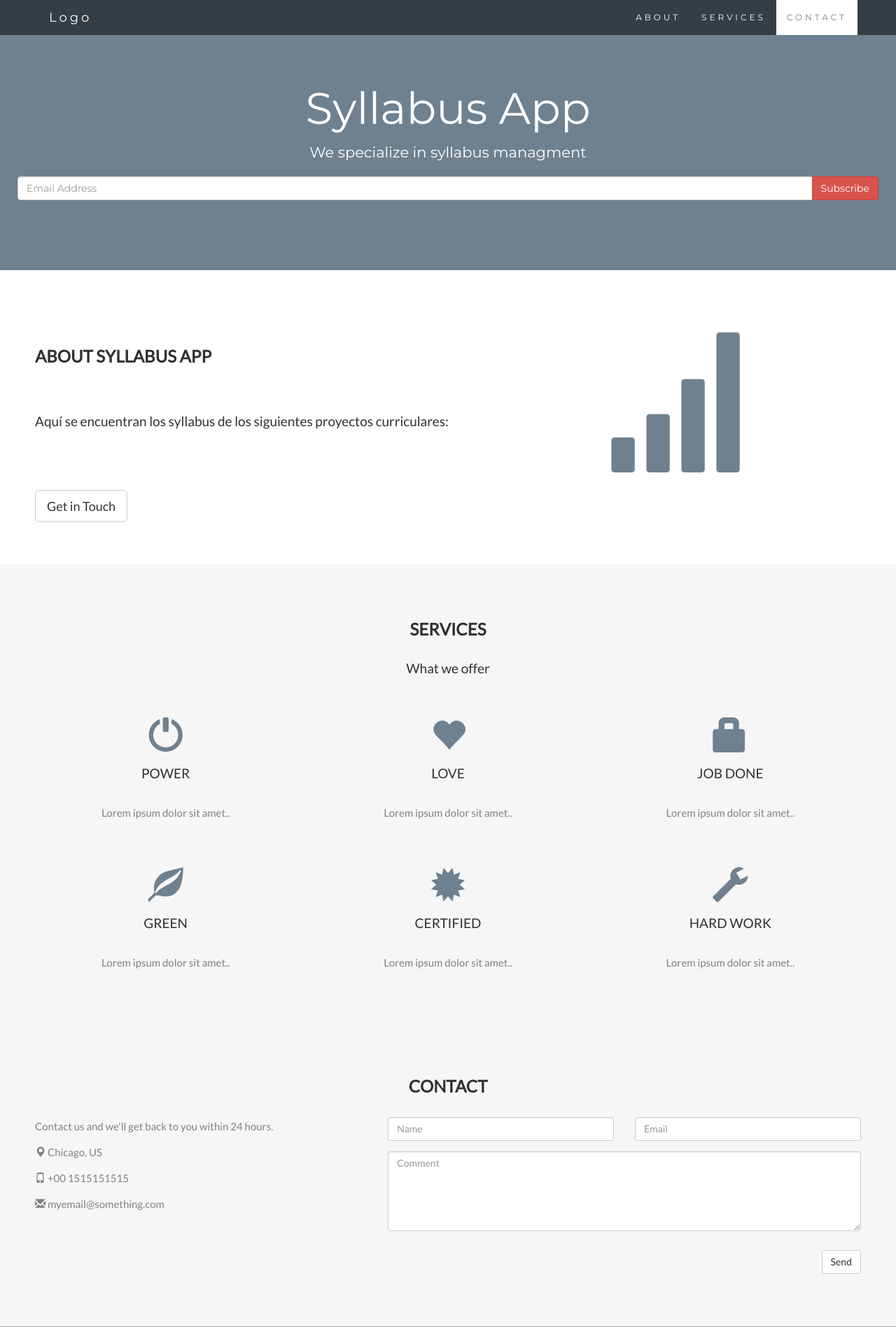
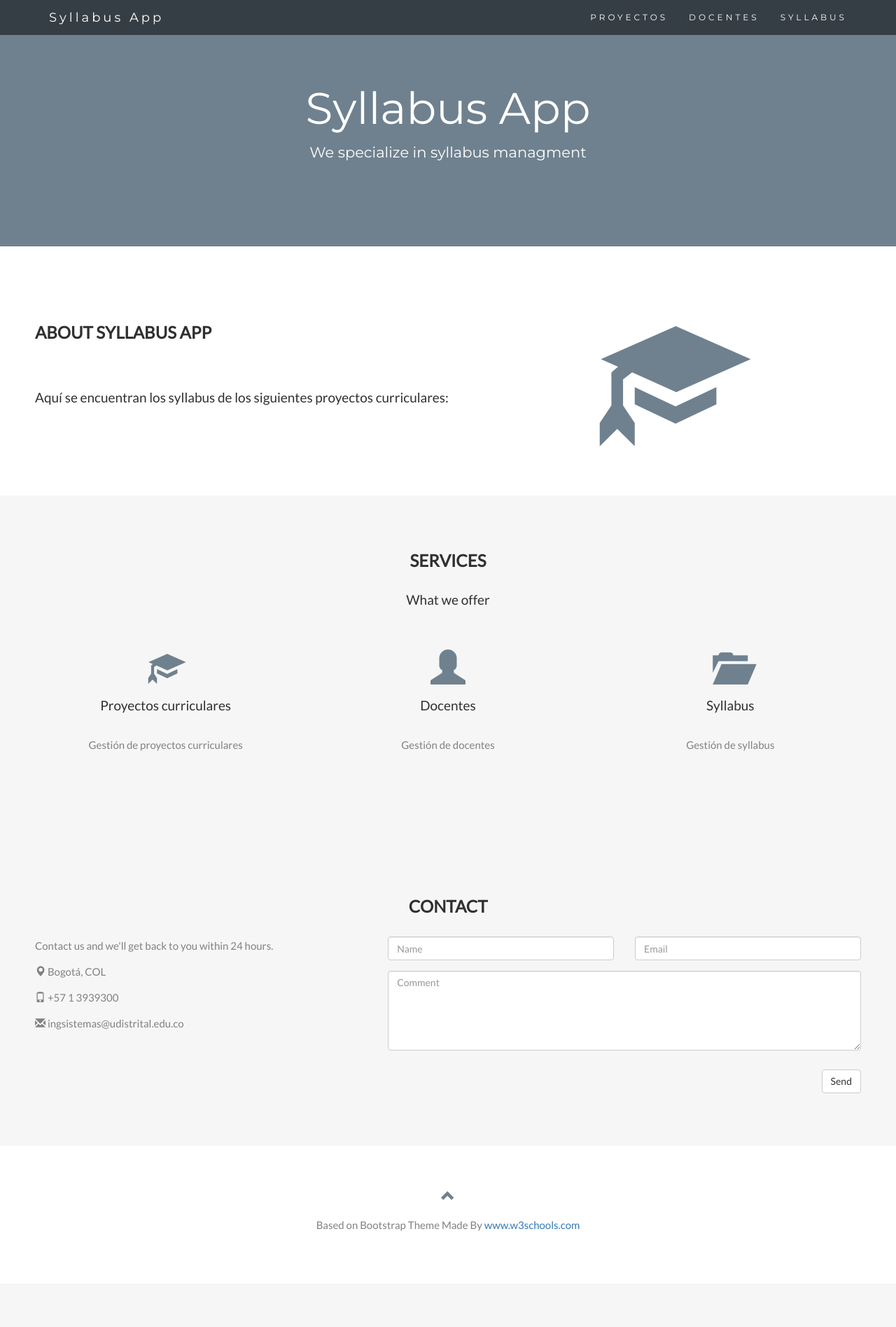
Before and after one commit to sistemas-udistrital/syllabus_dev, a Flask app: page / in a window 1280 px wide. Shown: the top 1896 px of the page at 70% size. After the commit the page ends 1759 px from the top, so only its background shows below. Run offline with Flask 2, Linux system fonts and the light colour scheme; data that the repository does not hold is empty; some libraries are stand-ins or nearby versions; grey boxes are pictures that could not be loaded.

Commit message:
list options added

```diff
--- a/app/app.py
+++ b/app/app.py
@@ -22,5 +22,39 @@ def main():
     rows = cur.fetchall();
     return render_template('index.html',rows = rows)
 
+@app.route('/proyectos')
+def proyectos():
+    conn = mysql.connect()
+    cur = conn.cursor()
+    campos = "prc_id, prc_nombre, prc_codigo";
+    titulos = [x[4:] for x in campos.split(", ")]
+    cur.execute("select " + campos + " from proyecto_curricular")
+    title = "Proyectos curriculares"
+    rows = cur.fetchall();
+    return render_template('list_proyectos.html',rows = rows, title = title, titles = titulos)
+
+@app.route('/docentes')
+def docentes():
+    conn = mysql.connect()
+    cur = conn.cursor()
+    campos = "doc_id, doc_nombre, doc_apellido, doc_documento, doc_email";
+    titulos = [x[4:] for x in campos.split(", ")]
+    cur.execute("select " + campos + " from docente")
+    title = "Docentes"
+    rows = cur.fetchall();
+    return render_template('list_docentes.html',rows = rows, title = title, titles = titulos)
+
+@app.route('/syllabus')
+def syllabus():
+    conn = mysql.connect()
+    cur = conn.cursor()
+    campos = "esa_id, esa_nombre, esa_codigo, prc_nombre";
+    titulos = [x[4:] for x in campos.split(", ")]
+    cur.execute("select " + campos + " from espacio_academico e inner join proyecto_curricular p on e.prc_id = p.prc_id")
+    title = "Syllabus"
+    rows = cur.fetchall();
+    return render_template('list_syllabus.html',rows = rows, title = title, titles = titulos)
+
+
 if __name__ == '__main__':
     app.run(debug = True)
--- /dev/null
+++ b/app/templates/base.html
@@ -0,0 +1,87 @@
+<!DOCTYPE html>
+<html lang="es">
+  <head>
+    <title>{% block title %}{% endblock %}</title>
+    <link rel="stylesheet" href="https://maxcdn.bootstrapcdn.com/bootstrap/3.4.0/css/bootstrap.min.css">
+    <link href="https://fonts.googleapis.com/css?family=Montserrat" rel="stylesheet" type="text/css">
+    <link href="https://fonts.googleapis.com/css?family=Lato" rel="stylesheet" type="text/css">
+    <link rel="stylesheet" type="text/css" href="{{ url_for('static', filename='css/default.css') }}">
+    <script src="https://ajax.googleapis.com/ajax/libs/jquery/3.4.1/jquery.min.js"></script>
+    <script src="https://maxcdn.bootstrapcdn.com/bootstrap/3.4.0/js/bootstrap.min.js"></script>
+
+  </head>
+  <body id="myPage" data-spy="scroll" data-target=".navbar" data-offset="60">
+    <nav class="navbar navbar-default navbar-fixed-top">
+      <div class="container">
+        <div class="navbar-header">
+          <button type="button" class="navbar-toggle" data-toggle="collapse" data-target="#myNavbar">
+            <span class="icon-bar"></span>
+            <span class="icon-bar"></span>
+            <span class="icon-bar"></span>
+          </button>
+          <a class="navbar-brand" href="/">Syllabus App</a>
+        </div>
+        <div class="collapse navbar-collapse" id="myNavbar">
+          <ul class="nav navbar-nav navbar-right">
+            <li><a href="/proyectos">PROYECTOS</a></li>
+            <li><a href="/docentes">DOCENTES</a></li>
+            <li><a href="/syllabus">SYLLABUS</a></li>
+          </ul>
+        </div>
+      </div>
+    </nav>
+
+
+    <div class="jumbotron text-center">
+      <h1>Syllabus App</h1>
+      <p>We specialize in syllabus managment</p>
+    </div>
+
+    {% block content %}{% endblock %}
+
+      <footer class="container-fluid text-center">
+      <a href="#myPage" title="To Top">
+        <span class="glyphicon glyphicon-chevron-up"></span>
+      </a>
+      <p>Based on Bootstrap Theme Made By <a href="https://www.w3schools.com" title="Visit w3schools">www.w3schools.com</a></p>
+      </footer>
+
+      <script>
+      $(document).ready(function(){
+      // Add smooth scrolling to all links in navbar + footer link
+      $(".navbar a, footer a[href='#myPage']").on('click', function(event) {
+        // Make sure this.hash has a value before overriding default behavior
+        if (this.hash !== "") {
+          // Prevent default anchor click behavior
+          event.preventDefault();
+
+          // Store hash
+          var hash = this.hash;
+
+          // Using jQuery's animate() method to add smooth page scroll
+          // The optional number (900) specifies the number of milliseconds it takes to scroll to the specified area
+          $('html, body').animate({
+            scrollTop: $(hash).offset().top
+          }, 900, function(){
+
+            // Add hash (#) to URL when done scrolling (default click behavior)
+            window.location.hash = hash;
+          });
+        } // End if
+      });
+
+      $(window).scroll(function() {
+        $(".slideanim").each(function(){
+          var pos = $(this).offset().top;
+
+          var winTop = $(window).scrollTop();
+            if (pos < winTop + 600) {
+              $(this).addClass("slide");
+            }
+        });
+      });
+      })
+      </script>
+
+      </body>
+</html>
--- a/app/templates/index.html
+++ b/app/templates/index.html
@@ -1,49 +1,6 @@
-<!DOCTYPE html>
-<html lang="es">
-  <head>
-    <title>Syllabus App</title>
-    <link rel="stylesheet" href="https://maxcdn.bootstrapcdn.com/bootstrap/3.4.0/css/bootstrap.min.css">
-  <link href="https://fonts.googleapis.com/css?family=Montserrat" rel="stylesheet" type="text/css">
-  <link href="https://fonts.googleapis.com/css?family=Lato" rel="stylesheet" type="text/css">
-  <script src="https://ajax.googleapis.com/ajax/libs/jquery/3.4.1/jquery.min.js"></script>
-  <script src="https://maxcdn.bootstrapcdn.com/bootstrap/3.4.0/js/bootstrap.min.js"></script>
-  <link rel="stylesheet" type="text/css" href="{{ url_for('static', filename='css/default.css') }}">
-
-  <body id="myPage" data-spy="scroll" data-target=".navbar" data-offset="60">
-    <nav class="navbar navbar-default navbar-fixed-top">
-      <div class="container">
-        <div class="navbar-header">
-          <button type="button" class="navbar-toggle" data-toggle="collapse" data-target="#myNavbar">
-            <span class="icon-bar"></span>
-            <span class="icon-bar"></span>
-            <span class="icon-bar"></span>
-          </button>
-          <a class="navbar-brand" href="#myPage">Logo</a>
-        </div>
-        <div class="collapse navbar-collapse" id="myNavbar">
-          <ul class="nav navbar-nav navbar-right">
-            <li><a href="#about">ABOUT</a></li>
-            <li><a href="#services">SERVICES</a></li>
-            <li><a href="#contact">CONTACT</a></li>
-          </ul>
-        </div>
-      </div>
-    </nav>
-
-
-    <div class="jumbotron text-center">
-      <h1>Syllabus App</h1>
-      <p>We specialize in syllabus managment</p>
-      <form>
-        <div class="input-group">
-          <input type="email" class="form-control" size="50" placeholder="Email Address" required>
-          <div class="input-group-btn">
-            <button type="button" class="btn btn-danger">Subscribe</button>
-          </div>
-        </div>
-      </form>
-      </div>
-
+{% extends "base.html" %}
+{% block title %}Syllabus App{% endblock %}
+{% block content %}
       <!-- Container (About Section) -->
       <div id="about" class="container-fluid">
       <div class="row">
@@ -55,10 +12,10 @@
                <li>{{row[1]}}</li>
             </ul>
          {% endfor %}
-          <br><button class="btn btn-default btn-lg">Get in Touch</button>
+          <!--<br><button class="btn btn-default btn-lg">Get in Touch</button>-->
         </div>
         <div class="col-sm-4">
-          <span class="glyphicon glyphicon-signal logo"></span>
+          <span class="glyphicon glyphicon-education logo"></span>
         </div>
       </div>
       </div>
@@ -71,39 +28,29 @@
       <br>
       <div class="row slideanim">
         <div class="col-sm-4">
-          <span class="glyphicon glyphicon-off logo-small"></span>
-          <h4>POWER</h4>
-          <p>Lorem ipsum dolor sit amet..</p>
+          <a href="/proyectos">
+            <span class="glyphicon glyphicon-education logo-small"></span>
+            <h4>Proyectos curriculares</h4>
+          </a>
+          <p>Gestión de proyectos curriculares</p>
         </div>
         <div class="col-sm-4">
-          <span class="glyphicon glyphicon-heart logo-small"></span>
-          <h4>LOVE</h4>
-          <p>Lorem ipsum dolor sit amet..</p>
+          <a href="/docentes">
+            <span class="glyphicon glyphicon-user logo-small"></span>
+            <h4>Docentes</h4>
+          </a>
+          <p>Gestión de docentes</p>
         </div>
         <div class="col-sm-4">
-          <span class="glyphicon glyphicon-lock logo-small"></span>
-          <h4>JOB DONE</h4>
-          <p>Lorem ipsum dolor sit amet..</p>
+          <a href="/syllabus">
+            <span class="glyphicon glyphicon-folder-open logo-small"></span>
+            <h4>Syllabus</h4>
+          </a>
+          <p>Gestión de syllabus</p>
         </div>
       </div>
       <br><br>
-      <div class="row slideanim">
-        <div class="col-sm-4">
-          <span class="glyphicon glyphicon-leaf logo-small"></span>
-          <h4>GREEN</h4>
-          <p>Lorem ipsum dolor sit amet..</p>
-        </div>
-        <div class="col-sm-4">
-          <span class="glyphicon glyphicon-certificate logo-small"></span>
-          <h4>CERTIFIED</h4>
-          <p>Lorem ipsum dolor sit amet..</p>
-        </div>
-        <div class="col-sm-4">
-          <span class="glyphicon glyphicon-wrench logo-small"></span>
-          <h4 style="color:#303030;">HARD WORK</h4>
-          <p>Lorem ipsum dolor sit amet..</p>
-        </div>
-      </div>
+
       </div>
 
 
@@ -114,9 +61,9 @@
       <div class="row">
         <div class="col-sm-5">
           <p>Contact us and we'll get back to you within 24 hours.</p>
-          <p><span class="glyphicon glyphicon-map-marker"></span> Chicago, US</p>
-          <p><span class="glyphicon glyphicon-phone"></span> +00 1515151515</p>
-          <p><span class="glyphicon glyphicon-envelope"></span> myemail@something.com</p>
+          <p><span class="glyphicon glyphicon-map-marker"></span> Bogotá, COL</p>
+          <p><span class="glyphicon glyphicon-phone"></span> +57 1 3939300</p>
+          <p><span class="glyphicon glyphicon-envelope"></span> ingsistemas@udistrital.edu.co</p>
         </div>
         <div class="col-sm-7 slideanim">
           <div class="row">
@@ -136,53 +83,4 @@
         </div>
       </div>
       </div>
-
-      <!-- Image of location/map -->
-      <img src="/w3images/map.jpg" class="w3-image w3-greyscale-min" style="width:100%">
-
-      <footer class="container-fluid text-center">
-      <a href="#myPage" title="To Top">
-        <span class="glyphicon glyphicon-chevron-up"></span>
-      </a>
-      <p>Bootstrap Theme Made By <a href="https://www.w3schools.com" title="Visit w3schools">www.w3schools.com</a></p>
-      </footer>
-
-      <script>
-      $(document).ready(function(){
-      // Add smooth scrolling to all links in navbar + footer link
-      $(".navbar a, footer a[href='#myPage']").on('click', function(event) {
-        // Make sure this.hash has a value before overriding default behavior
-        if (this.hash !== "") {
-          // Prevent default anchor click behavior
-          event.preventDefault();
-
-          // Store hash
-          var hash = this.hash;
-
-          // Using jQuery's animate() method to add smooth page scroll
-          // The optional number (900) specifies the number of milliseconds it takes to scroll to the specified area
-          $('html, body').animate({
-            scrollTop: $(hash).offset().top
-          }, 900, function(){
-
-            // Add hash (#) to URL when done scrolling (default click behavior)
-            window.location.hash = hash;
-          });
-        } // End if
-      });
-
-      $(window).scroll(function() {
-        $(".slideanim").each(function(){
-          var pos = $(this).offset().top;
-
-          var winTop = $(window).scrollTop();
-            if (pos < winTop + 600) {
-              $(this).addClass("slide");
-            }
-        });
-      });
-      })
-      </script>
-
-      </body>
-</html>
+{% endblock %}
```
Also changed, not shown: app/templates/list_docentes.html (added, +50 -0 lines), app/templates/list_proyectos.html (added, +51 -0 lines), app/templates/list_syllabus.html (added, +50 -0 lines).
